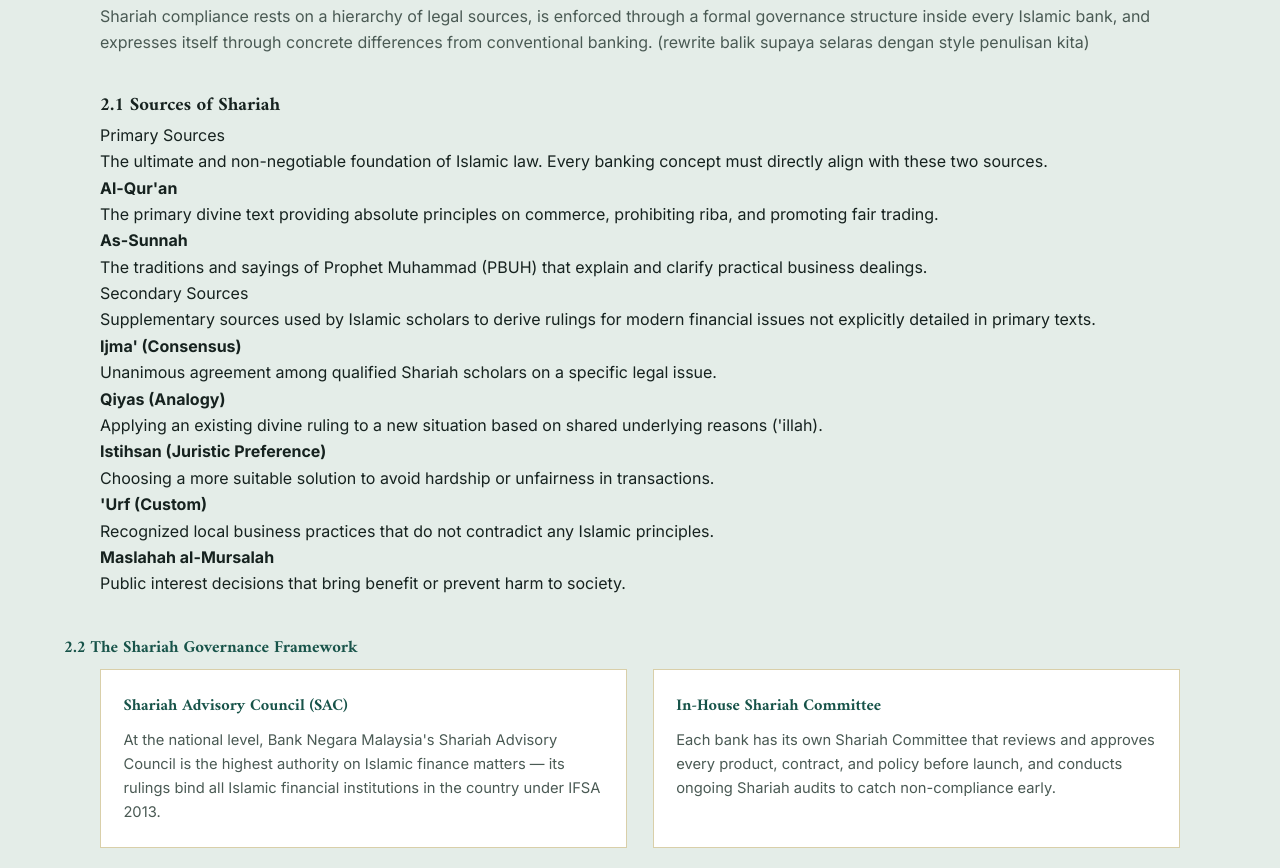
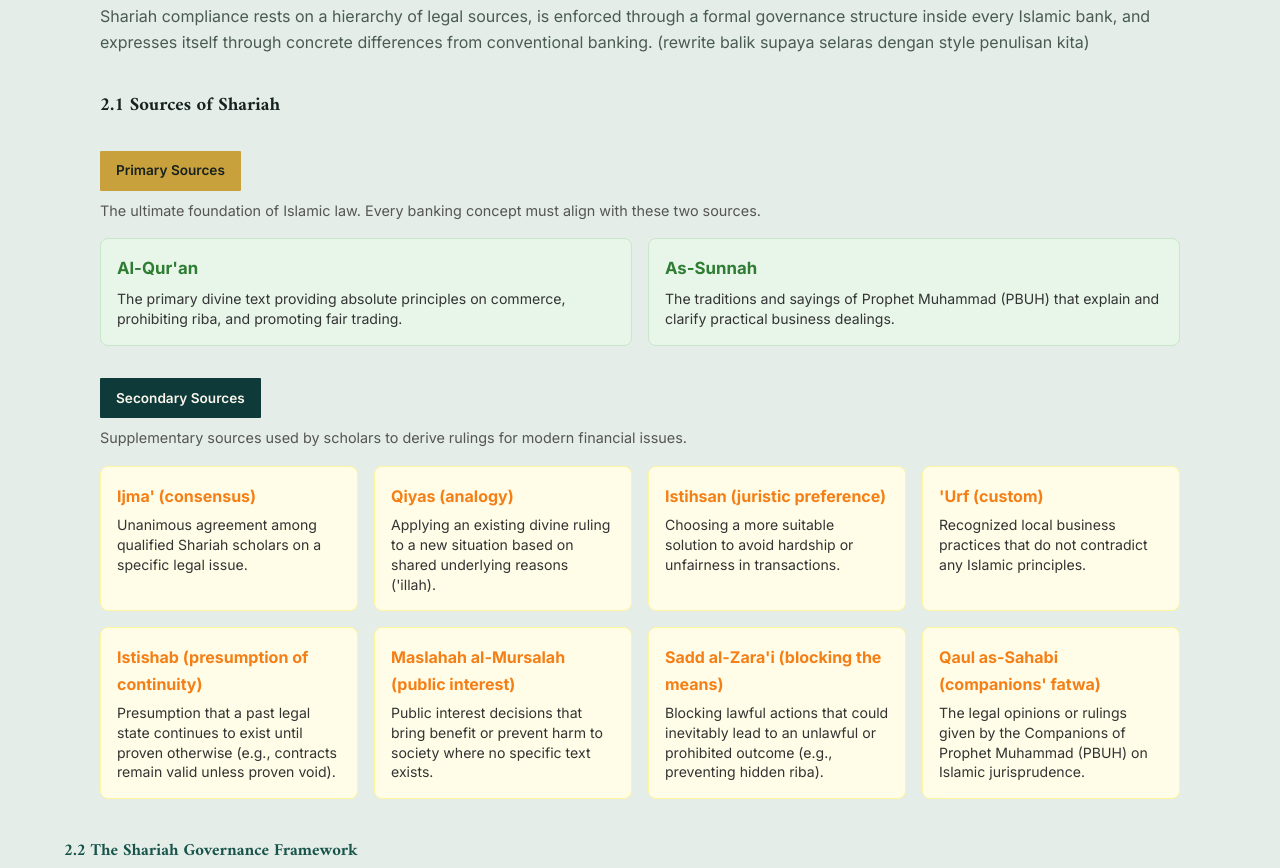
Before and after one commit to shashnz/shariah, a plain HTML site: page index.html in a window 1280 px wide. Shown: the part 1777-2645 px from the top of the page. Drawn offline with Linux system fonts and the light colour scheme.

Commit message:
Update index.html

```diff
--- a/index.html
+++ b/index.html
@@ -565,53 +565,79 @@
 
   <!-- 2.1 Sources of Shariah Section -->
 <h3>2.1 Sources of Shariah</h3>
+<div class="shariah-tree">
 
-<div class="sources-container">
-  <!-- Primary Sources -->
-  <div class="source-box">
-    <span class="badge primary-badge">Primary Sources</span>
-    <p class="source-desc">The ultimate and non-negotiable foundation of Islamic law. Every banking concept must directly align with these two sources.</p>
+  <!-- SECTION: PRIMARY SOURCES -->
+  <div style="margin-bottom: 2rem;">
+    <div class="tree-pill gold" style="display:inline-block; margin-bottom: 0.5rem;">Primary Sources</div>
+    <p style="color: #555; font-size: 0.9rem; margin-bottom: 1rem;">The ultimate foundation of Islamic law. Every banking concept must align with these two sources.</p>
 
-    <div class="sub-sources">
-      <div class="sub-card">
-        <strong>Al-Qur'an</strong>
-        <p>The primary divine text providing absolute principles on commerce, prohibiting riba, and promoting fair trading.</p>
+    <!-- Grid Kotak Primary (Hijau Cair) -->
+    <div style="display: grid; grid-template-columns: repeat(auto-fit, minmax(280px, 1fr)); gap: 1rem;">
+
+      <div style="background-color: #e8f5e9; border: 1px solid #c8e6c9; border-radius: 8px; padding: 1rem;">
+        <strong style="color: #2e7d32; font-size: 1.05rem; display: block; margin-bottom: 0.4rem;">Al-Qur'an</strong>
+        <p style="margin: 0; font-size: 0.88rem; color: #333; line-height: 1.4;">The primary divine text providing absolute principles on commerce, prohibiting riba, and promoting fair trading.</p>
       </div>
-      <div class="sub-card">
-        <strong>As-Sunnah</strong>
-        <p>The traditions and sayings of Prophet Muhammad (PBUH) that explain and clarify practical business dealings.</p>
+
+      <div style="background-color: #e8f5e9; border: 1px solid #c8e6c9; border-radius: 8px; padding: 1rem;">
+        <strong style="color: #2e7d32; font-size: 1.05rem; display: block; margin-bottom: 0.4rem;">As-Sunnah</strong>
+        <p style="margin: 0; font-size: 0.88rem; color: #333; line-height: 1.4;">The traditions and sayings of Prophet Muhammad (PBUH) that explain and clarify practical business dealings.</p>
       </div>
+
     </div>
   </div>
 
-  <!-- Secondary Sources -->
-  <div class="source-box">
-    <span class="badge secondary-badge">Secondary Sources</span>
-    <p class="source-desc">Supplementary sources used by Islamic scholars to derive rulings for modern financial issues not explicitly detailed in primary texts.</p>
+  <!-- SECTION: SECONDARY SOURCES -->
+  <div>
+    <div class="tree-pill" style="display:inline-block; margin-bottom: 0.5rem;">Secondary Sources</div>
+    <p style="color: #555; font-size: 0.9rem; margin-bottom: 1rem;">Supplementary sources used by scholars to derive rulings for modern financial issues.</p>
 
-    <div class="sub-sources-grid">
-      <div class="sub-card">
-        <strong>Ijma' (Consensus)</strong>
-        <p>Unanimous agreement among qualified Shariah scholars on a specific legal issue.</p>
+    <!-- Grid Kotak Secondary (Kuning Cair) -->
+    <div style="display: grid; grid-template-columns: repeat(auto-fit, minmax(240px, 1fr)); gap: 1rem;">
+
+      <div style="background-color: #fffde7; border: 1px solid #fff59d; border-radius: 8px; padding: 1rem;">
+        <strong style="color: #f57f17; font-size: 1rem; display: block; margin-bottom: 0.4rem;">Ijma' (consensus)</strong>
+        <p style="margin: 0; font-size: 0.88rem; color: #333; line-height: 1.4;">Unanimous agreement among qualified Shariah scholars on a specific legal issue.</p>
       </div>
-      <div class="sub-card">
-        <strong>Qiyas (Analogy)</strong>
-        <p>Applying an existing divine ruling to a new situation based on shared underlying reasons ('illah).</p>
+
+      <div style="background-color: #fffde7; border: 1px solid #fff59d; border-radius: 8px; padding: 1rem;">
+        <strong style="color: #f57f17; font-size: 1rem; display: block; margin-bottom: 0.4rem;">Qiyas (analogy)</strong>
+        <p style="margin: 0; font-size: 0.88rem; color: #333; line-height: 1.4;">Applying an existing divine ruling to a new situation based on shared underlying reasons ('illah).</p>
       </div>
-      <div class="sub-card">
-        <strong>Istihsan (Juristic Preference)</strong>
-        <p>Choosing a more suitable solution to avoid hardship or unfairness in transactions.</p>
+
+      <div style="background-color: #fffde7; border: 1px solid #fff59d; border-radius: 8px; padding: 1rem;">
+        <strong style="color: #f57f17; font-size: 1rem; display: block; margin-bottom: 0.4rem;">Istihsan (juristic preference)</strong>
+        <p style="margin: 0; font-size: 0.88rem; color: #333; line-height: 1.4;">Choosing a more suitable solution to avoid hardship or unfairness in transactions.</p>
       </div>
-      <div class="sub-card">
-        <strong>'Urf (Custom)</strong>
-        <p>Recognized local business practices that do not contradict any Islamic principles.</p>
+
+      <div style="background-color: #fffde7; border: 1px solid #fff59d; border-radius: 8px; padding: 1rem;">
+        <strong style="color: #f57f17; font-size: 1rem; display: block; margin-bottom: 0.4rem;">'Urf (custom)</strong>
+        <p style="margin: 0; font-size: 0.88rem; color: #333; line-height: 1.4;">Recognized local business practices that do not contradict any Islamic principles.</p>
       </div>
-      <div class="sub-card">
-        <strong>Maslahah al-Mursalah</strong>
-        <p>Public interest decisions that bring benefit or prevent harm to society.</p>
+
+      <div style="background-color: #fffde7; border: 1px solid #fff59d; border-radius: 8px; padding: 1rem;">
+        <strong style="color: #f57f17; font-size: 1rem; display: block; margin-bottom: 0.4rem;">Istishab (presumption of continuity)</strong>
+        <p style="margin: 0; font-size: 0.88rem; color: #333; line-height: 1.4;">Presumption that a past legal state continues to exist until proven otherwise (e.g., contracts remain valid unless proven void).</p>
       </div>
+<div style="background-color: #fffde7; border: 1px solid #fff59d; border-radius: 8px; padding: 1rem;">
+        <strong style="color: #f57f17; font-size: 1rem; display: block; margin-bottom: 0.4rem;">Maslahah al-Mursalah (public interest)</strong>
+        <p style="margin: 0; font-size: 0.88rem; color: #333; line-height: 1.4;">Public interest decisions that bring benefit or prevent harm to society where no specific text exists.</p>
+      </div>
+
+      <div style="background-color: #fffde7; border: 1px solid #fff59d; border-radius: 8px; padding: 1rem;">
+        <strong style="color: #f57f17; font-size: 1rem; display: block; margin-bottom: 0.4rem;">Sadd al-Zara'i (blocking the means)</strong>
+        <p style="margin: 0; font-size: 0.88rem; color: #333; line-height: 1.4;">Blocking lawful actions that could inevitably lead to an unlawful or prohibited outcome (e.g., preventing hidden riba).</p>
+      </div>
+
+      <div style="background-color: #fffde7; border: 1px solid #fff59d; border-radius: 8px; padding: 1rem;">
+        <strong style="color: #f57f17; font-size: 1rem; display: block; margin-bottom: 0.4rem;">Qaul as-Sahabi (companions' fatwa)</strong>
+        <p style="margin: 0; font-size: 0.88rem; color: #333; line-height: 1.4;">The legal opinions or rulings given by the Companions of Prophet Muhammad (PBUH) on Islamic jurisprudence.</p>
+      </div>
+
     </div>
   </div>
+
 </div>
 
   <h3 style="margin:2.4rem 0 .4rem; color:var(--emerald-mid); font-size:1.05rem;">2.2 The Shariah Governance Framework</h3>
```
